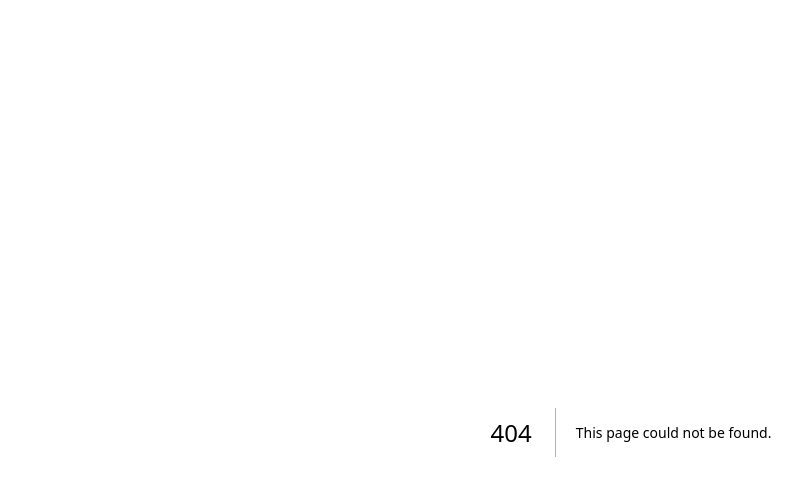
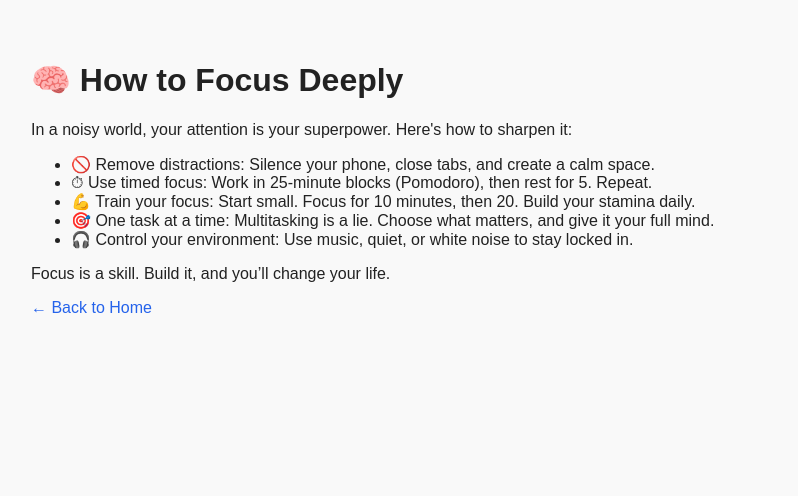
Before and after one commit to iamanvar3/1page-school, a Next.js app: page /lessons/focus in a window 1280 px wide. Before the commit this address had no page. Shown: the top 496 px of the page, without its empty margins (9-807 px from the left). Built offline with nearby package versions, Linux system fonts and the light colour scheme.

Commit message:
Create page.tsx

```diff
--- /dev/null
+++ b/app/lessons/focus/page.tsx
@@ -0,0 +1,21 @@
+export default function FocusPage() {
+  return (
+    <main className="max-w-2xl mx-auto">
+      <h1 className="text-3xl font-bold mb-4">🧠 How to Focus Deeply</h1>
+      <p className="mb-4">
+        In a noisy world, your attention is your superpower. Here's how to sharpen it:
+      </p>
+      <ul className="list-disc pl-5 space-y-2">
+        <li>🚫 Remove distractions: Silence your phone, close tabs, and create a calm space.</li>
+        <li>⏱ Use timed focus: Work in 25-minute blocks (Pomodoro), then rest for 5. Repeat.</li>
+        <li>💪 Train your focus: Start small. Focus for 10 minutes, then 20. Build your stamina daily.</li>
+        <li>🎯 One task at a time: Multitasking is a lie. Choose what matters, and give it your full mind.</li>
+        <li>🎧 Control your environment: Use music, quiet, or white noise to stay locked in.</li>
+      </ul>
+      <p className="mt-4">Focus is a skill. Build it, and you’ll change your life.</p>
+      <p className="mt-6">
+        <a href="/" className="text-blue-600 hover:underline">← Back to Home</a>
+      </p>
+    </main>
+  );
+}
```
